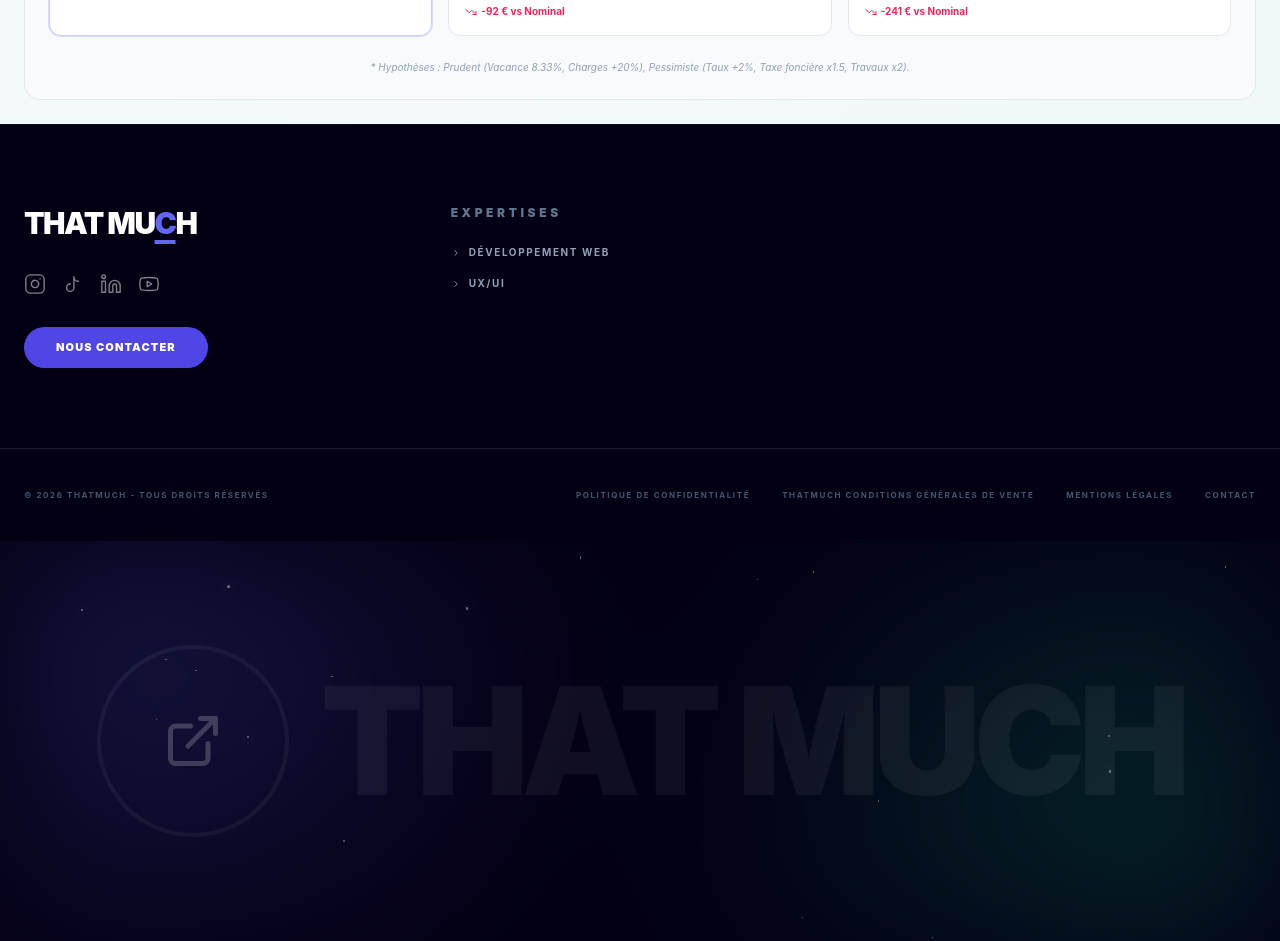
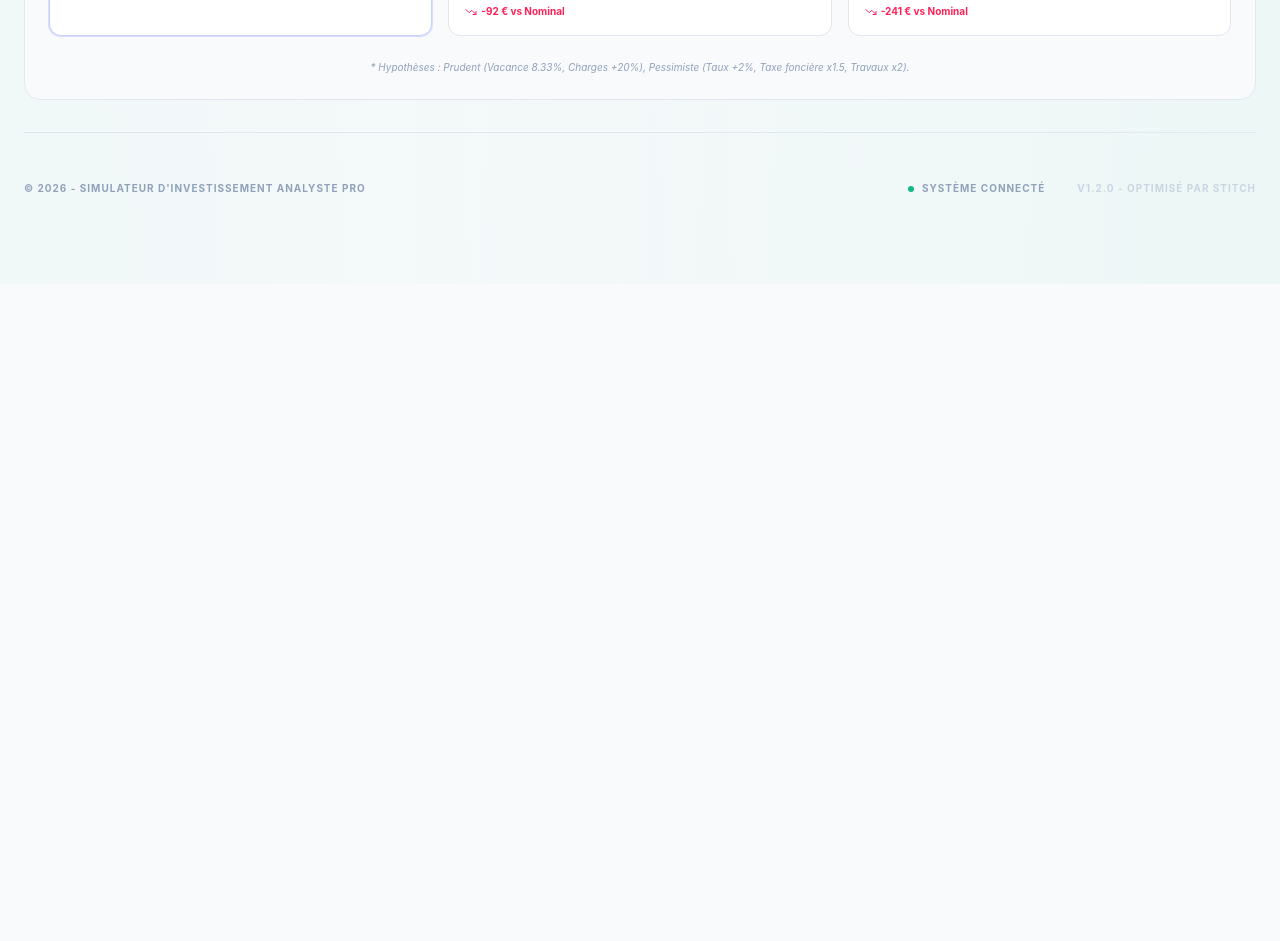
Before and after one commit to tomtomgo92/Investissement_Immobilier, a React (Vite) app: page / in a window 1280 px wide. Shown: the part 2700-3641 px from the top of the page. After the commit the page ends 2984 px from the top, so only its background shows below. Built offline with nearby package versions, Linux system fonts and the light colour scheme.

Commit message:
Revert "Update footer to match THAT MUCH main site style with parallax"
This reverts commit 47e2d9ea01e21949628f0141b33ce89d2d5b8088.

```diff
--- a/src/App.jsx
+++ b/src/App.jsx
@@ -34,7 +34,6 @@ import BankabilityIndicator from './components/BankabilityIndicator';
 import AmortizationChart from './components/AmortizationChart';
 import StressTestModule from './components/StressTestModule';
 import ReverseCalculator from './components/ReverseCalculator';
-import Footer from './components/Footer';
 
 ChartJS.register(CategoryScale, LinearScale, PointElement, LineElement, BarElement, ArcElement, Title, Tooltip, Legend);
 
@@ -509,9 +508,14 @@ export default function App() {
           </>
         )}
 
+        <footer className="pt-12 pb-16 border-t border-slate-200 dark:border-slate-800 flex flex-col md:flex-row justify-between items-center gap-6 text-slate-400 text-[10px] uppercase font-bold tracking-widest">
+          <div>© 2026 - Simulateur d'Investissement Analyste Pro</div>
+          <div className="flex gap-8">
+            <span className="flex items-center gap-2"><div className="w-1.5 h-1.5 rounded-full bg-success" /> Système Connecté</span>
+            <span className="text-slate-300 dark:text-slate-600">v1.2.0 - Optimisé par Stitch</span>
+          </div>
+        </footer>
       </main>
-
-      <Footer />
 
       {/* SYNTHETIC PDF TEMPLATE (LAZY LOADED) */}
       {isGenerating && (
--- a/src/components/Footer.jsx
+++ /dev/null
@@ -1,112 +0,0 @@
-import React, { useEffect, useState } from 'react';
-import {
-    Instagram,
-    Linkedin,
-    Youtube,
-    Music,
-    Send,
-    ExternalLink,
-    ChevronRight
-} from 'lucide-react';
-
-export default function DeepMindFooter() {
-    const [scrollY, setScrollY] = useState(0);
-
-    useEffect(() => {
-        const handleScroll = () => setScrollY(window.scrollY);
-        window.addEventListener('scroll', handleScroll, { passive: true });
-        return () => window.removeEventListener('scroll', handleScroll);
-    }, []);
-
-    return (
-        <footer className="w-full bg-[#030014] text-white pt-20 overflow-hidden relative font-sans border-t border-white/5">
-            {/* Top Content */}
-            <div className="max-w-[1400px] mx-auto px-6 grid grid-cols-1 md:grid-cols-3 gap-12 pb-20 border-b border-white/10 uppercase tracking-widest font-bold">
-
-                {/* Branding & Socials */}
-                <div className="space-y-8">
-                    <div className="text-3xl font-black tracking-[-0.05em] text-white">
-                        THAT MU<span className="text-[#6366f1] underline decoration-[#6366f1] underline-offset-[6px] decoration-4">C</span>H
-                    </div>
-                    <div className="flex gap-4 text-white/50">
-                        <a href="#" className="hover:text-white transition-colors hover:scale-110 transition-transform"><Instagram size={22} strokeWidth={1.5} /></a>
-                        <a href="#" className="hover:text-white transition-colors hover:scale-110 transition-transform"><svg viewBox="0 0 24 24" width="22" height="22" stroke="currentColor" fill="none" strokeWidth="1.5" strokeLinecap="round" strokeLinejoin="round"><path d="M9 12a4 4 0 1 0 4 4V4a5 5 0 0 0 5 5" /></svg></a> {/* TikTok Manual */}
-                        <a href="#" className="hover:text-white transition-colors hover:scale-110 transition-transform"><Linkedin size={22} strokeWidth={1.5} /></a>
-                        <a href="#" className="hover:text-white transition-colors hover:scale-110 transition-transform"><Youtube size={22} strokeWidth={1.5} /></a>
-                    </div>
-                    <button className="bg-[#4f46e5] hover:bg-[#4338ca] text-white px-8 py-3 rounded-full text-[11px] font-black uppercase tracking-[0.1em] transition-all hover:shadow-[0_0_20px_rgba(79,70,229,0.4)] active:scale-95">
-                        Nous contacter
-                    </button>
-                </div>
-
-                {/* Expertises */}
-                <div className="space-y-6">
-                    <h3 className="text-xs text-slate-500 font-black tracking-[0.3em]">Expertises</h3>
-                    <ul className="space-y-4 text-[10px]">
-                        <li className="flex items-center gap-2 text-slate-400 hover:text-white transition-colors cursor-pointer group">
-                            <ChevronRight size={10} className="group-hover:translate-x-1 transition-transform" /> Développement web
-                        </li>
-                        <li className="flex items-center gap-2 text-slate-400 hover:text-white transition-colors cursor-pointer group">
-                            <ChevronRight size={10} className="group-hover:translate-x-1 transition-transform" /> UX/UI
-                        </li>
-                    </ul>
-                </div>
-
-                {/* Empty col instead of articles as requested */}
-                <div></div>
-            </div>
-
-            {/* Corporate Line */}
-            <div className="max-w-[1400px] mx-auto px-6 py-10 flex flex-col md:flex-row justify-between items-center gap-4 text-[8px] text-slate-600 font-bold uppercase tracking-[0.2em]">
-                <div>© 2026 THATMUCH - Tous droits réservés</div>
-                <div className="flex flex-wrap justify-center gap-x-8 gap-y-2">
-                    <a href="#" className="hover:text-white transition-colors">Politique de confidentialité</a>
-                    <a href="#" className="hover:text-white transition-colors">THATMUCH Conditions générales de vente</a>
-                    <a href="#" className="hover:text-white transition-colors">Mentions Légales</a>
-                    <a href="#" className="hover:text-white transition-colors">Contact</a>
-                </div>
-            </div>
-
-            {/* Big Parallax Section */}
-            <div className="relative h-[400px] w-full bg-[#030014] flex items-center justify-center overflow-hidden">
-                {/* Background Decorative elements (Simulation) */}
-                <div
-                    className="absolute inset-0 z-0 opacity-20 pointer-events-none"
-                    style={{
-                        transform: `translateY(${scrollY * 0.15}px)`,
-                        backgroundImage: 'radial-gradient(circle at 10% 20%, #6366f1 0%, transparent 40%), radial-gradient(circle at 90% 80%, #10b981 0%, transparent 40%)',
-                        filter: 'blur(80px)'
-                    }}
-                />
-
-                {/* Big Stylized Logo */}
-                <div
-                    className="relative z-10 text-[12vw] md:text-[150px] font-black text-white/5 tracking-tighter select-none flex items-center justify-center gap-8"
-                    style={{ transform: `translateY(${scrollY * -0.05}px)` }}
-                >
-                    {/* Logo Icon Replacement */}
-                    <div className="w-32 h-32 md:w-48 md:h-48 rounded-full border-4 border-white/5 flex items-center justify-center relative overflow-hidden">
-                        <div className="absoute inset-0 bg-gradient-to-br from-indigo-500/10 to-emerald-500/10" />
-                        <div className="text-white opacity-20"><ExternalLink size={60} /></div>
-                    </div>
-                    THAT MUCH
-                </div>
-
-                {/* Small stars parallax */}
-                {[...Array(20)].map((_, i) => (
-                    <div
-                        key={i}
-                        className="absolute rounded-full bg-white opacity-40 shadow-[0_0_8px_rgba(255,255,255,0.8)]"
-                        style={{
-                            width: Math.random() * 3 + 'px',
-                            height: Math.random() * 3 + 'px',
-                            top: Math.random() * 100 + '%',
-                            left: Math.random() * 100 + '%',
-                            transform: `translateY(${scrollY * (0.05 + Math.random() * 0.1)}px)`
-                        }}
-                    />
-                ))}
-            </div>
-        </footer>
-    );
-}
```
Also changed, not shown: 5 other files (tests, documents, lock files or other folders). Lines whose indentation alone changed are shown as unchanged.
